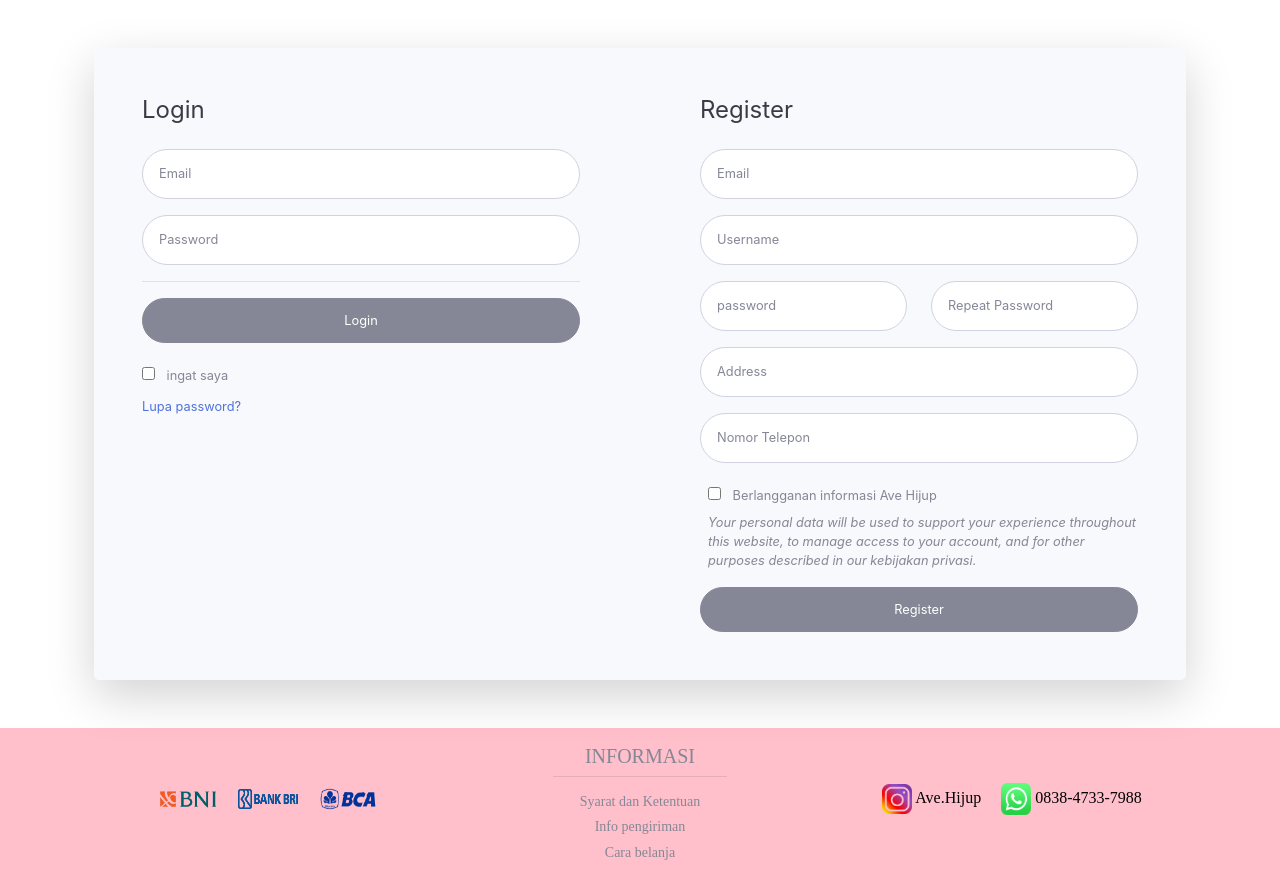
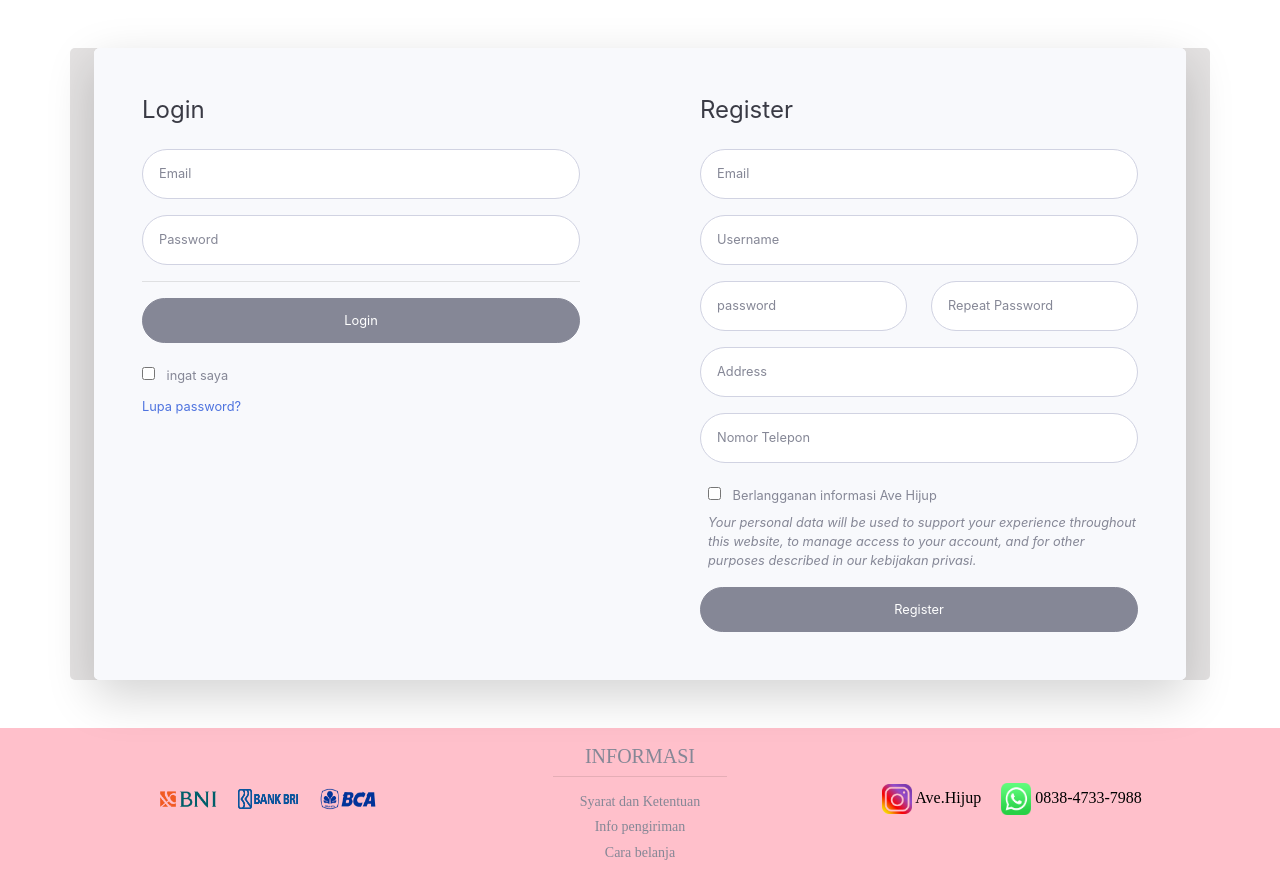
Before and after one commit to NaomyAckerman/proyek-kampus-team-transformer, a PHP site: page /daftarmasuk.php in a window 1280 px wide. Shown: the part 96-966 px from the top of the page. Run offline with PHP 8.4, Linux system fonts and the light colour scheme.

```diff
--- a/styledm.css
+++ b/styledm.css
@@ -40,6 +40,8 @@ nav i{
 	width: 100%;
 	margin-top:	20px;
 	margin-bottom: 20px;
+	background-color: #E4E2E2;
+	border-radius: 5px;
 }
 
 
--- a/syaratdanketentuan.php
+++ b/syaratdanketentuan.php
@@ -100,6 +100,7 @@
 
 <div class="content">
 	<div class="container">
+
 	</div>
 </div>
 
```
